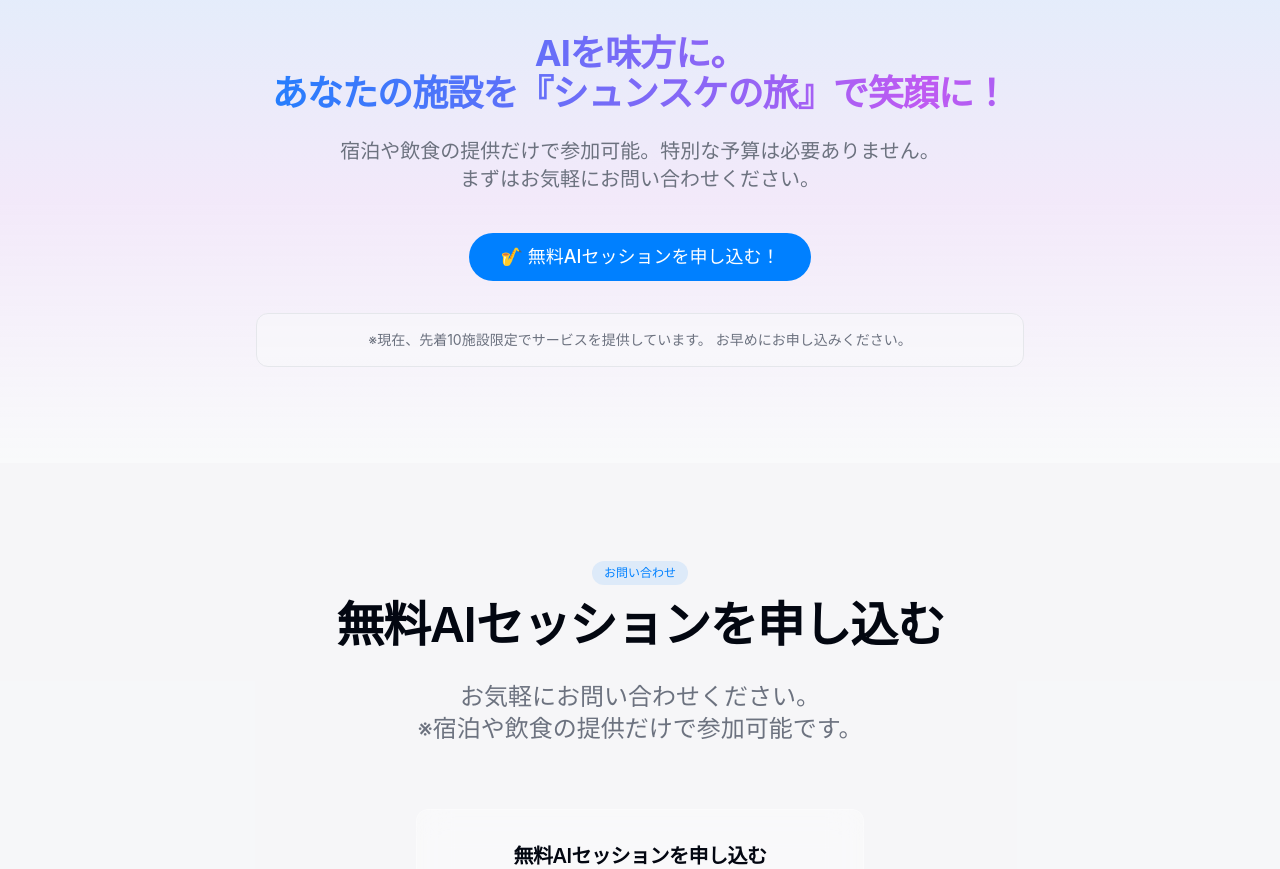
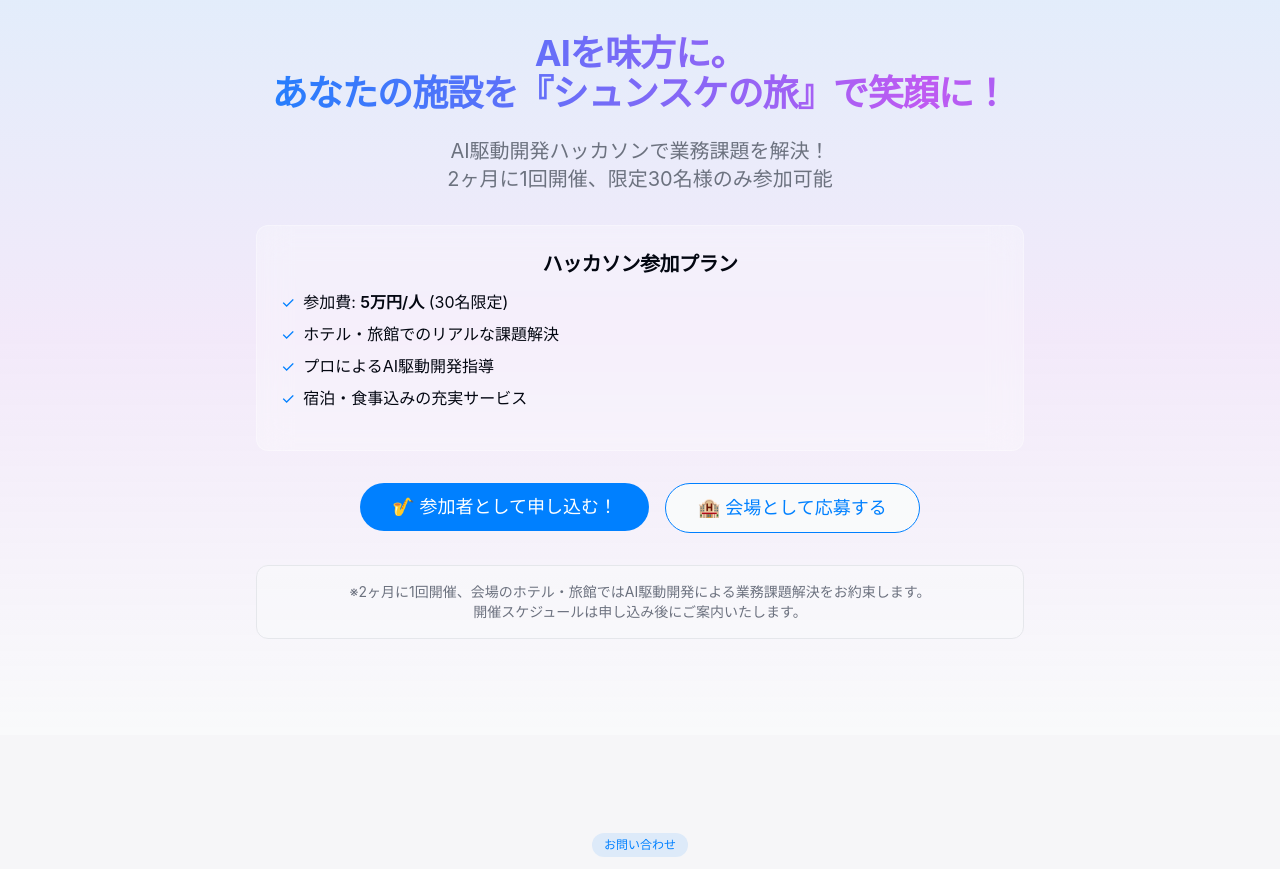
Before and after one commit to ShunsukeHayashi/ai-jazz-session, a React (Vite) app: page / in a window 1280 px wide. Shown: the part 4400-5269 px from the top of the page. Built offline with nearby package versions, Linux system fonts and the light colour scheme.

Commit message:
Add project service details
Adds details about the Japan Improvisational AI Adoption Project service, including participant recruitment, venue sourcing, budget allocation, and scheduling.

```diff
--- a/src/components/CTASection.tsx
+++ b/src/components/CTASection.tsx
@@ -13,22 +13,54 @@ const CTASection = () => {
             あなたの施設を『シュンスケの旅』で笑顔に！
           </h2>
 
-          <p className="text-lg md:text-xl text-muted-foreground mb-10">
-            宿泊や飲食の提供だけで参加可能。特別な予算は必要ありません。<br />
-            まずはお気軽にお問い合わせください。
+          <p className="text-lg md:text-xl text-muted-foreground mb-8">
+            AI駆動開発ハッカソンで業務課題を解決！<br />
+            2ヶ月に1回開催、限定30名様のみ参加可能
           </p>
 
-          <Button
-            className="px-8 py-6 rounded-full bg-primary text-white font-medium text-lg transition-all hover:shadow-lg hover:shadow-primary/20 hover:scale-105 active:scale-95"
-            onClick={() => document.getElementById('contact')?.scrollIntoView({ behavior: 'smooth' })}
-          >
-            🎷 無料AIセッションを申し込む！
-          </Button>
+          <div className="glass-card p-6 mb-8">
+            <h3 className="text-xl font-semibold mb-3">ハッカソン参加プラン</h3>
+            <ul className="space-y-2 text-left mb-4">
+              <li className="flex items-start">
+                <span className="mr-2 text-primary">✓</span>
+                <span>参加費: <span className="font-semibold">5万円/人</span> (30名限定)</span>
+              </li>
+              <li className="flex items-start">
+                <span className="mr-2 text-primary">✓</span>
+                <span>ホテル・旅館でのリアルな課題解決</span>
+              </li>
+              <li className="flex items-start">
+                <span className="mr-2 text-primary">✓</span>
+                <span>プロによるAI駆動開発指導</span>
+              </li>
+              <li className="flex items-start">
+                <span className="mr-2 text-primary">✓</span>
+                <span>宿泊・食事込みの充実サービス</span>
+              </li>
+            </ul>
+          </div>
 
-          <div className="mt-8 p-4 border border-border rounded-lg bg-background/50">
+          <div className="flex flex-col md:flex-row justify-center gap-4 mb-8">
+            <Button
+              className="px-8 py-6 rounded-full bg-primary text-white font-medium text-lg transition-all hover:shadow-lg hover:shadow-primary/20 hover:scale-105 active:scale-95"
+              onClick={() => document.getElementById('contact')?.scrollIntoView({ behavior: 'smooth' })}
+            >
+              🎷 参加者として申し込む！
+            </Button>
+
+            <Button
+              variant="outline"
+              className="px-8 py-6 rounded-full border-primary text-primary font-medium text-lg transition-all hover:bg-primary/10 hover:scale-105 active:scale-95"
+              onClick={() => document.getElementById('contact')?.scrollIntoView({ behavior: 'smooth' })}
+            >
+              🏨 会場として応募する
+            </Button>
+          </div>
+
+          <div className="p-4 border border-border rounded-lg bg-background/50">
             <p className="text-sm text-muted-foreground">
-              ※現在、先着10施設限定でサービスを提供しています。
-              お早めにお申し込みください。
+              ※2ヶ月に1回開催、会場のホテル・旅館ではAI駆動開発による業務課題解決をお約束します。<br />
+              開催スケジュールは申し込み後にご案内いたします。
             </p>
           </div>
         </div>
```
